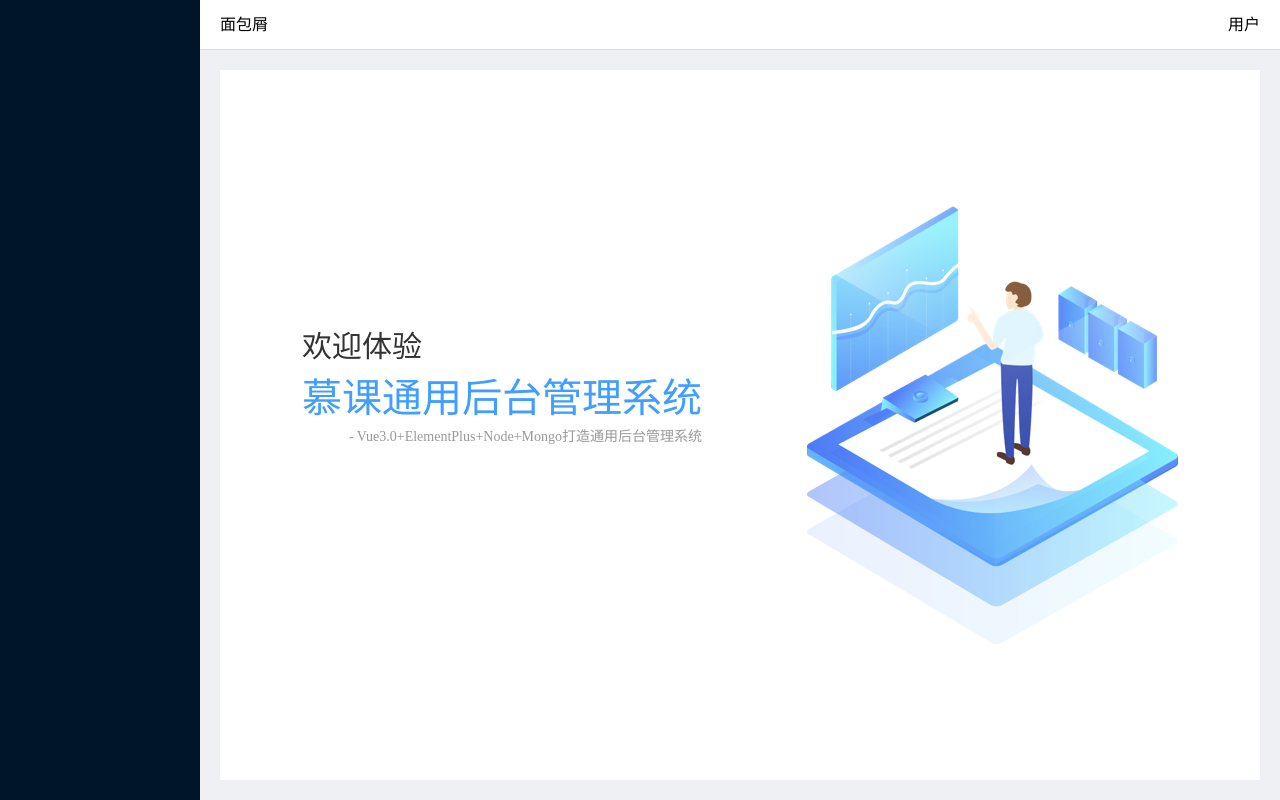
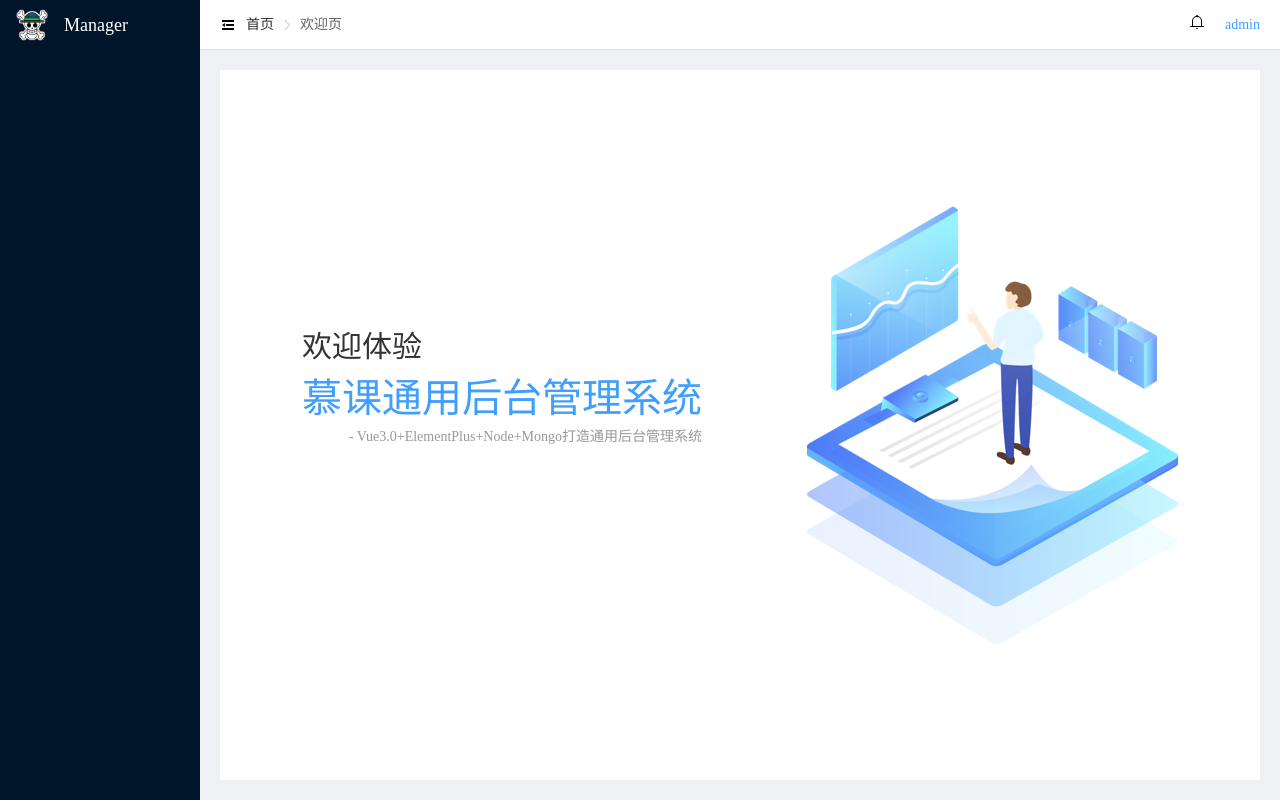
Before and after one commit to 1360253757/manager, a Vue app: page /#/welcome in a window 1280 px wide. Built offline with nearby package versions, Linux system fonts and the light colour scheme; no server answers.

Commit message:
feat:首页侧边Menu和面包屑的基本实现（前端）

```diff
--- a/src/api/index.js
+++ b/src/api/index.js
@@ -1,11 +1,25 @@
 import request from './../utils/request'
 
-export default  {
+export default {
     login(data) {
         return request({
             url: '/user/login',
             method: 'post',
             data
         })
-    }
+    },
+    // 检查未读通知数
+    noticeCount() {
+        return request({
+            url: '/leave/count',
+            method: 'get'
+        })
+    },
+    // 获取 nav 菜单列表
+    getMenuList() {
+        return request({
+            url: '/menu/list',
+            method: 'get'
+        })
+    },
 }
--- /dev/null
+++ b/src/components/Bread.vue
@@ -0,0 +1,30 @@
+<template>
+  <el-breadcrumb :separator-icon="ArrowRight">
+    <el-breadcrumb-item  v-for="(item, index) in breadList" :key="item.path">
+      <router-link to="/" v-if="index === 0" style="font-weight: normal;">{{item.meta.title}}</router-link>
+      <span v-else>{{item.meta.title}}</span>
+    </el-breadcrumb-item>
+  </el-breadcrumb>
+</template>
+
+<script>
+import { ArrowRight } from '@element-plus/icons-vue'
+
+export default {
+  name: "Bread",
+  data() {
+    return {
+      ArrowRight
+    }
+  },
+  computed: {
+    breadList() {
+      return this.$route.matched
+    }
+  },
+}
+</script>
+
+<style scoped>
+
+</style>
--- a/src/components/Home.vue
+++ b/src/components/Home.vue
@@ -1,10 +1,48 @@
 <template>
   <div class="basic-layout">
-    <div class="nav-side"></div>
-    <div class="content-right">
+    <div :class="['nav-side', isCollapse ? 'fold' : 'unfold']">
+      <div class="logo">
+        <img src="../assets/logo.png" alt="logo">
+        <p>Manager</p>
+      </div>
+      <el-menu
+          default-active="1"
+          class="el-menu-vertical-demo"
+          :collapse="isCollapse"
+          background-color="#001529"
+          text-color="#fff"
+          router
+      >
+        <tree-menu :menu-list="menuList"/>
+      </el-menu>
+    </div>
+    <div :class="['content-right', isCollapse ? 'fold' : 'unfold']">
       <div class="nav-top">
-        <div class="bread">面包屑</div>
-        <div class="user">用户</div>
+        <div class="bread">
+          <el-icon class="icon-fold" v-if="!isCollapse" @click="isCollapse = true">
+            <fold/>
+          </el-icon>
+          <el-icon class="icon-expand" v-else @click="isCollapse = false">
+            <expand/>
+          </el-icon>
+          <bread />
+        </div>
+        <div class="user">
+          <el-badge :is-dot="noticeCount > 0" class="notice">
+            <el-icon>
+              <bell/>
+            </el-icon>
+          </el-badge>
+          <el-dropdown @command="handleCommand">
+            <span class="user-link">{{ userInfo.userName }}</span>
+            <template #dropdown>
+              <el-dropdown-menu>
+                <el-dropdown-item command="email">邮箱：{{ userInfo.email }}</el-dropdown-item>
+                <el-dropdown-item command="logout">退出</el-dropdown-item>
+              </el-dropdown-menu>
+            </template>
+          </el-dropdown>
+        </div>
       </div>
       <div class="wrapper">
         <div class="main">
@@ -16,8 +54,46 @@
 </template>
 
 <script>
+import {Bell, Expand, Fold, Location, Setting} from '@element-plus/icons-vue'
+import TreeMenu from "./TreeMenu.vue";
+import Bread from "./Bread.vue";
+
 export default {
-  name: "Home"
+  name: "Home",
+  components: {Location, Setting, Expand, Fold, Bell, TreeMenu, Bread},
+  data() {
+    return {
+      isCollapse: false,
+      noticeCount: 0,
+      menuList: [],
+      userInfo: {
+        userName: 'admin',
+        email: 'admin@163.com'
+      }
+    }
+  },
+  mounted() {
+    this.getNoticeCount()
+    this.getMenuList()
+  },
+  methods: {
+    handleCommand(key) {
+      if (key == "email") return;
+      this.$store.commit("saveUserInfo", "");
+      this.userInfo = {};
+      this.$router.push("/login");
+    },
+    // 获取未读通知数
+    async getNoticeCount() {
+      this.noticeCount = await this.$api.noticeCount()
+    },
+
+    async getMenuList() {
+      this.menuList = await this.$api.getMenuList()
+      console.log("menuList")
+      console.log(this.menuList)
+    }
+  }
 }
 </script>
 
@@ -33,10 +109,48 @@ export default {
     color: #ffffff;
     overflow-y: auto;
     transition: width .5s;
+
+    .logo {
+      display: flex;
+      align-items: center;
+      font-size: 18px;
+      height: 50px;
+
+      img {
+        width: 32px;
+        height: 32px;
+        margin: 0 16px;
+      }
+    }
+
+    .nav-menu {
+      height: calc(100vh - 50px);
+      border-right: none;
+    }
+
+    // 合并
+    &.fold {
+      width: 64px;
+    }
+
+    // 展开
+    &.unfold {
+      width: 200px;
+    }
   }
 
   .content-right {
     margin-left: 200px;
+    transition: margin-left .5s;
+    // 合并
+    &.fold {
+      margin-left: 64px;
+    }
+
+    // 展开
+    &.unfold {
+      margin-left: 200px;
+    }
 
     .nav-top {
       height: 50px;
@@ -46,6 +160,36 @@ export default {
       background-color: #fff;
       border-bottom: 1px solid #ddd;
       padding: 0 20px;
+
+      .bread {
+        display: flex;
+        justify-content: center;
+        align-items: center;
+
+        .icon-fold, .icon-expand {
+          margin-right: 10px;
+          cursor: pointer;
+        }
+      }
+
+      .user {
+        display: flex;
+        align-items: center;
+
+        .notice {
+          line-height: 30px;
+          cursor: pointer;
+        }
+
+        .user-link {
+          margin-left: 20px;
+          cursor: pointer;
+          color: #409eff;
+        }
+
+        .item {
+        }
+      }
     }
 
     .wrapper {
--- /dev/null
+++ b/src/components/TreeMenu.vue
@@ -0,0 +1,50 @@
+<template>
+  <template v-for="menu in menuList">
+    <el-sub-menu :index="menu.path" v-if="menu.children && menu.children.length > 0 && menu.children[0].menuType == 1">
+      <template #title>
+        <el-icon>
+          <setting/>
+        </el-icon>
+        <span>{{ menu.menuName }}</span>
+      </template>
+      <tree-menu :menu-list="menu.children"/>
+    </el-sub-menu>
+    <el-menu-item :index="menu.path" v-else-if="menu.menuType == 1">{{ menu.menuName }}</el-menu-item>
+  </template>
+
+<!--  <el-sub-menu index="2">-->
+<!--    <template #title>-->
+<!--      <el-icon>-->
+<!--        <location/>-->
+<!--      </el-icon>-->
+<!--      <span>审批管理</span>-->
+<!--    </template>-->
+<!--    <el-menu-item index="2-1">休假申请</el-menu-item>-->
+<!--    <el-menu-item index="2-2">待我审批</el-menu-item>-->
+<!--  </el-sub-menu>-->
+</template>
+
+<script>
+import {Location, Setting} from '@element-plus/icons-vue'
+
+export default {
+  name: "TreeMenu",
+  components: {Setting, Location},
+  props: {
+    menuList: {
+      type: Array,
+      default() {
+        return [];
+      },
+    }
+  },
+
+  mounted() {
+    // console.log(this.menuList)
+  }
+}
+</script>
+
+<style scoped>
+
+</style>
--- a/src/config/index.js
+++ b/src/config/index.js
@@ -2,7 +2,8 @@ const env = import.meta.env.MODE || 'prod';
 const EnvConfig = {
     dev: {
         baseApi: '/api',
-        mockApi: 'https://www.fastmock.site/mock/6d159f26447b15f7c626275ae403b6a2/api'
+        // mockApi: 'https://www.fastmock.site/mock/6d159f26447b15f7c626275ae403b6a2/api'
+        mockApi: 'https://www.fastmock.site/mock/c1c302e8baed9894c48c17e4738c092e/api'
     },
     test: {
         baseApi: '/',
@@ -16,7 +17,7 @@ const EnvConfig = {
 
 export default {
     env,
-    mock: false,
+    mock: true,
     ...EnvConfig[env],
     namespace: 'manager'
 }
--- a/src/utils/request.js
+++ b/src/utils/request.js
@@ -26,7 +26,6 @@ service.interceptors.request.use((req) => {
 
 // 响应拦截
 service.interceptors.response.use((res) => {
-    console.log(res)
     const {code, data, msg} = res.data;
     if (code == 200) {
         return data;
--- a/src/views/Login.vue
+++ b/src/views/Login.vue
@@ -20,7 +20,6 @@
 </template>
 
 <script>
-import {ref} from "vue";
 import {User, View} from "@element-plus/icons-vue"
 
 export default {
```
